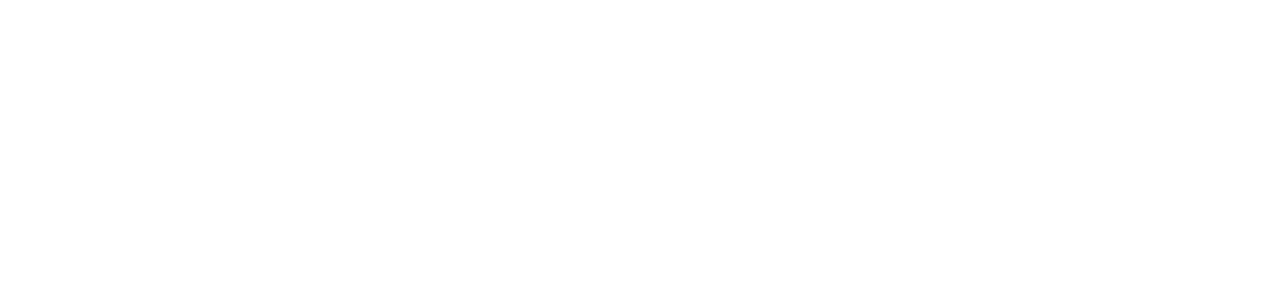
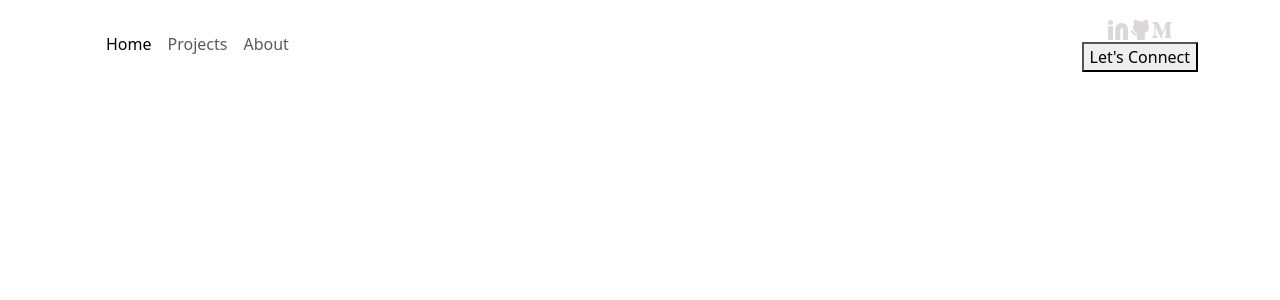
Before and after one commit to tobuya/personal_portfolio, a React (Create React App) app: page / in a window 1280 px wide. Shown: the top 300 px of the page. Built offline with nearby package versions, Linux system fonts and the light colour scheme.

Commit message:
Import and render the navbar

```diff
--- a/src/App.js
+++ b/src/App.js
@@ -1,8 +1,12 @@
 import './App.css';
+import NavBar from './components/NavBar';
+import 'bootstrap/dist/css/bootstrap.min.css';
 
 function App() {
   return (
-    <div className="App" />
+    <div className="App">
+      <NavBar />
+    </div>
   );
 }
 
```
